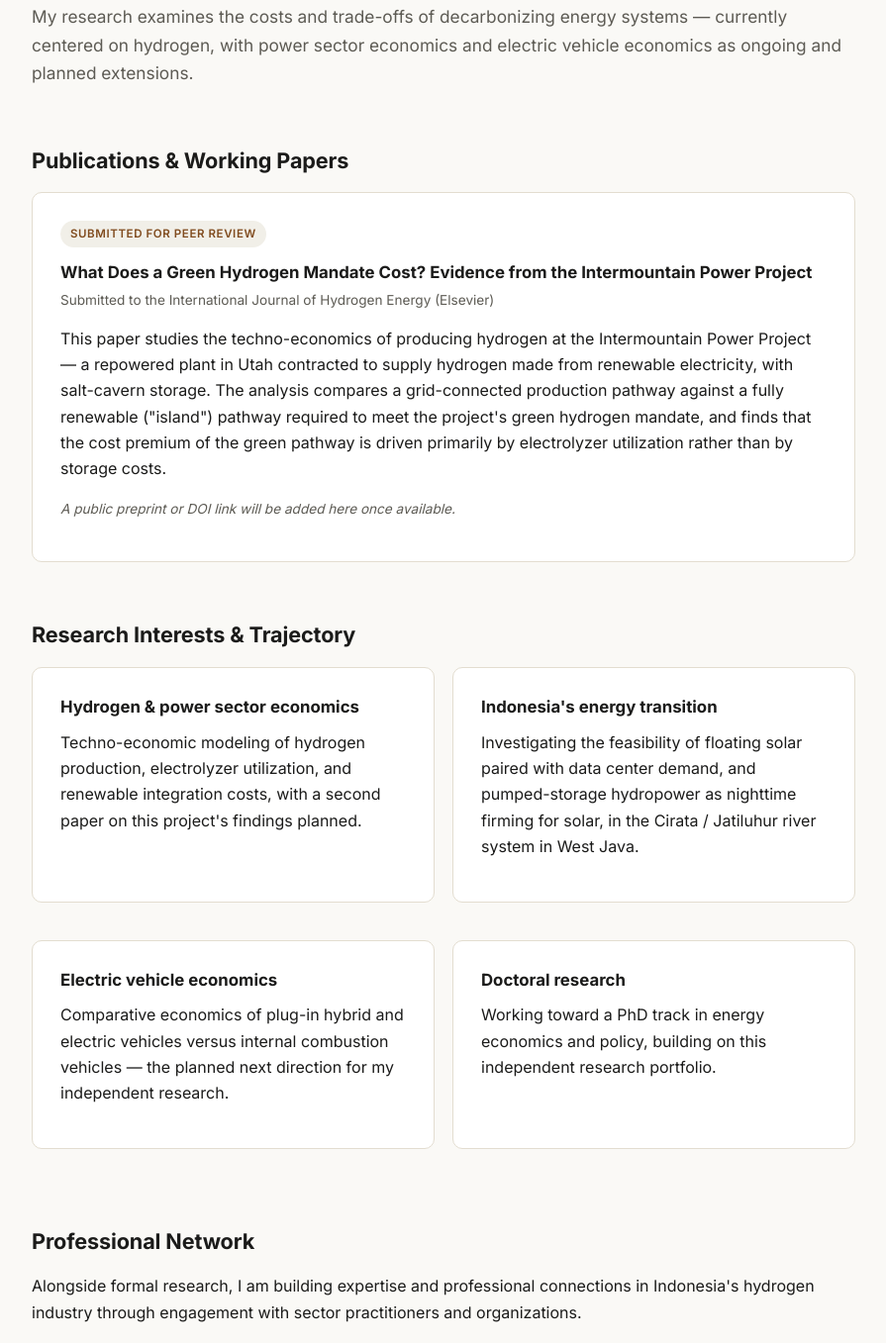
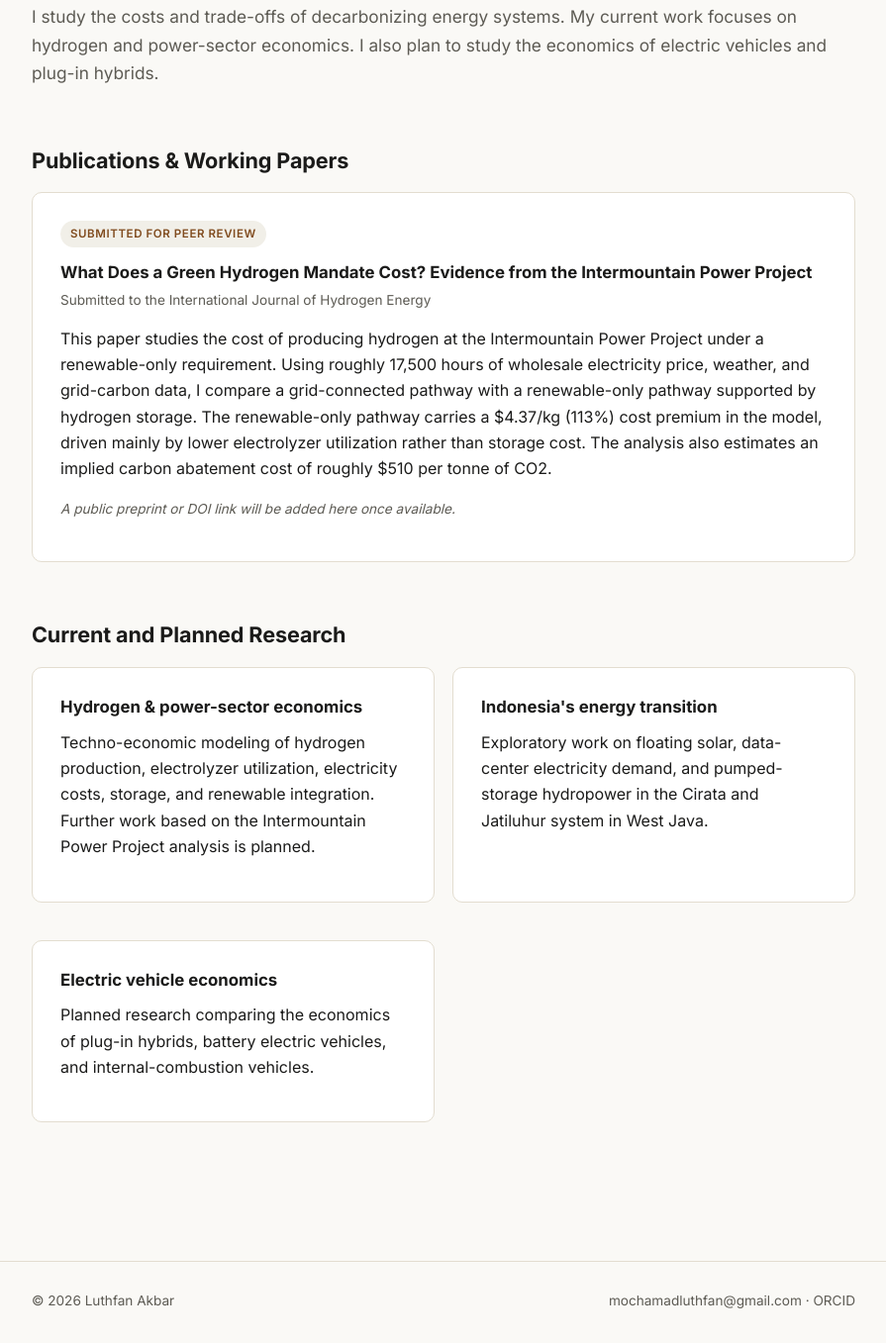
Before and after one commit to mochamadluthfan/luthfanakbar-website, a plain HTML site: page research.html in a window 1280 px wide. Shown: the part 215-1572 px from the top of the page at 99% size, without its empty margins (192-1087 px from the left). Drawn offline with Linux system fonts and the light colour scheme.

Commit message:
Update research.html

```diff
--- a/research.html
+++ b/research.html
@@ -31,9 +31,9 @@
     <p class="eyebrow">Research</p>
     <h1>Energy transition economics</h1>
     <p class="lede">
-      My research examines the costs and trade-offs of decarbonizing energy systems —
-      currently centered on hydrogen, with power sector economics and electric vehicle
-      economics as ongoing and planned extensions.
+      I study the costs and trade-offs of decarbonizing energy systems. My current work
+      focuses on hydrogen and power-sector economics. I also plan to study the economics
+      of electric vehicles and plug-in hybrids.
     </p>
   </section>
 
@@ -43,68 +43,51 @@
     <div class="card">
       <p class="status-tag">Submitted for peer review</p>
       <h3>What Does a Green Hydrogen Mandate Cost? Evidence from the Intermountain Power Project</h3>
-      <p class="meta-line">Submitted to the International Journal of Hydrogen Energy (Elsevier)</p>
+      <p class="meta-line">Submitted to the International Journal of Hydrogen Energy</p>
       <p>
-        This paper studies the techno-economics of producing hydrogen at the Intermountain
-        Power Project — a repowered plant in Utah contracted to supply hydrogen made from
-        renewable electricity, with salt-cavern storage. The analysis compares a
-        grid-connected production pathway against a fully renewable ("island") pathway
-        required to meet the project's green hydrogen mandate, and finds that the cost
-        premium of the green pathway is driven primarily by electrolyzer utilization
-        rather than by storage costs.
+        This paper studies the cost of producing hydrogen at the Intermountain Power
+        Project under a renewable-only requirement. Using roughly 17,500 hours of
+        wholesale electricity price, weather, and grid-carbon data, I compare a
+        grid-connected pathway with a renewable-only pathway supported by hydrogen
+        storage. The renewable-only pathway carries a $4.37/kg (113%) cost premium in the
+        model, driven mainly by lower electrolyzer utilization rather than storage cost.
+        The analysis also estimates an implied carbon abatement cost of roughly $510 per
+        tonne of CO2.
       </p>
       <p class="note">A public preprint or DOI link will be added here once available.</p>
     </div>
   </section>
 
   <section>
-    <h2>Research Interests &amp; Trajectory</h2>
+    <h2>Current and Planned Research</h2>
     <div class="card-grid">
 
       <div class="card">
-        <h3>Hydrogen &amp; power sector economics</h3>
+        <h3>Hydrogen &amp; power-sector economics</h3>
         <p>
-          Techno-economic modeling of hydrogen production, electrolyzer utilization, and
-          renewable integration costs, with a second paper on this project's findings
-          planned.
+          Techno-economic modeling of hydrogen production, electrolyzer utilization,
+          electricity costs, storage, and renewable integration. Further work based on
+          the Intermountain Power Project analysis is planned.
         </p>
       </div>
 
       <div class="card">
         <h3>Indonesia's energy transition</h3>
         <p>
-          Investigating the feasibility of floating solar paired with data center demand,
-          and pumped-storage hydropower as nighttime firming for solar, in the Cirata /
-          Jatiluhur river system in West Java.
+          Exploratory work on floating solar, data-center electricity demand, and
+          pumped-storage hydropower in the Cirata and Jatiluhur system in West Java.
         </p>
       </div>
 
       <div class="card">
         <h3>Electric vehicle economics</h3>
         <p>
-          Comparative economics of plug-in hybrid and electric vehicles versus internal
-          combustion vehicles — the planned next direction for my independent research.
-        </p>
-      </div>
-
-      <div class="card">
-        <h3>Doctoral research</h3>
-        <p>
-          Working toward a PhD track in energy economics and policy, building on this
-          independent research portfolio.
+          Planned research comparing the economics of plug-in hybrids, battery electric
+          vehicles, and internal-combustion vehicles.
         </p>
       </div>
 
     </div>
-  </section>
-
-  <section>
-    <h2>Professional Network</h2>
-    <p>
-      Alongside formal research, I am building expertise and professional connections in
-      Indonesia's hydrogen industry through engagement with sector practitioners and
-      organizations.
-    </p>
   </section>
 
 </main>
```
